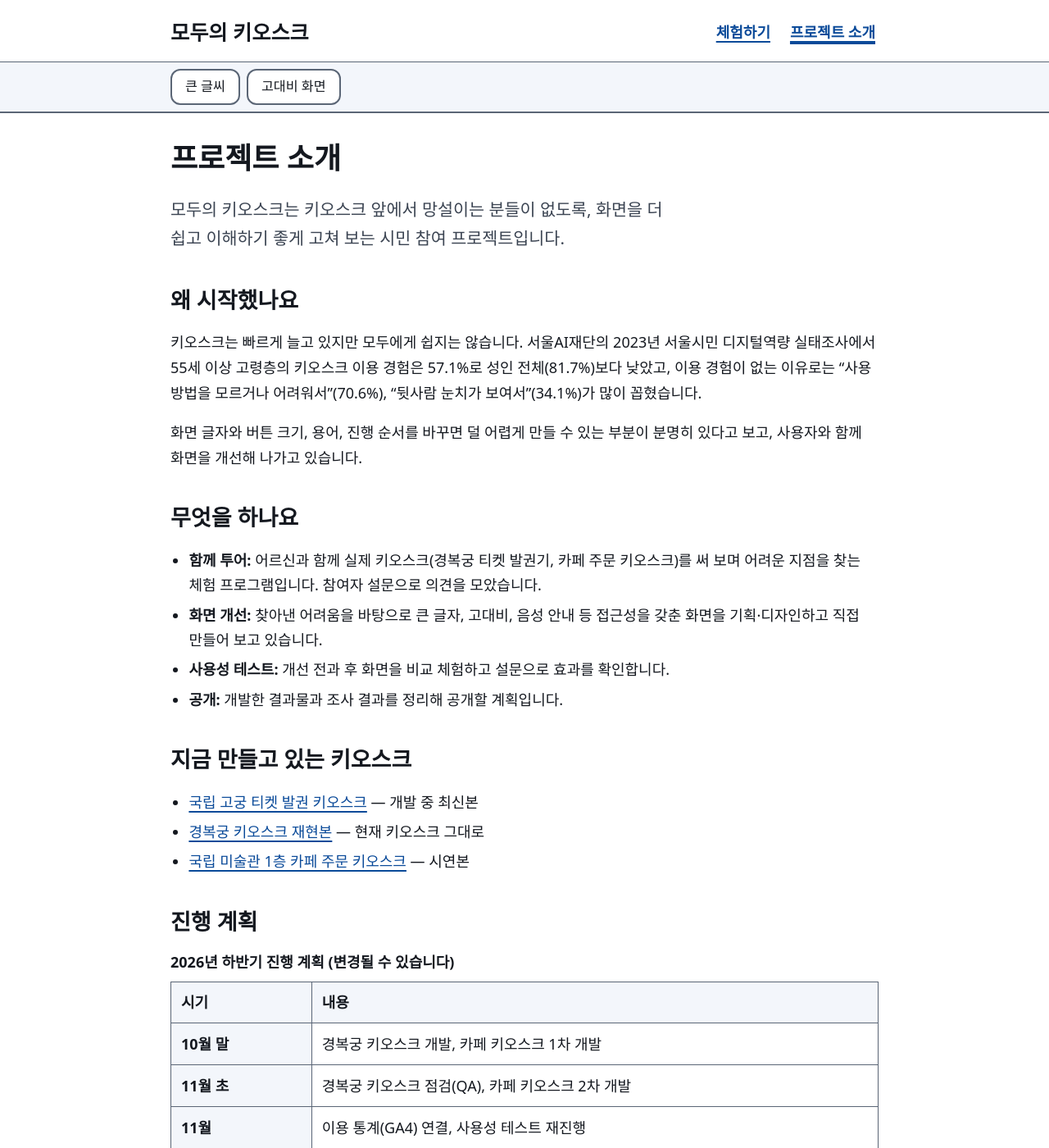
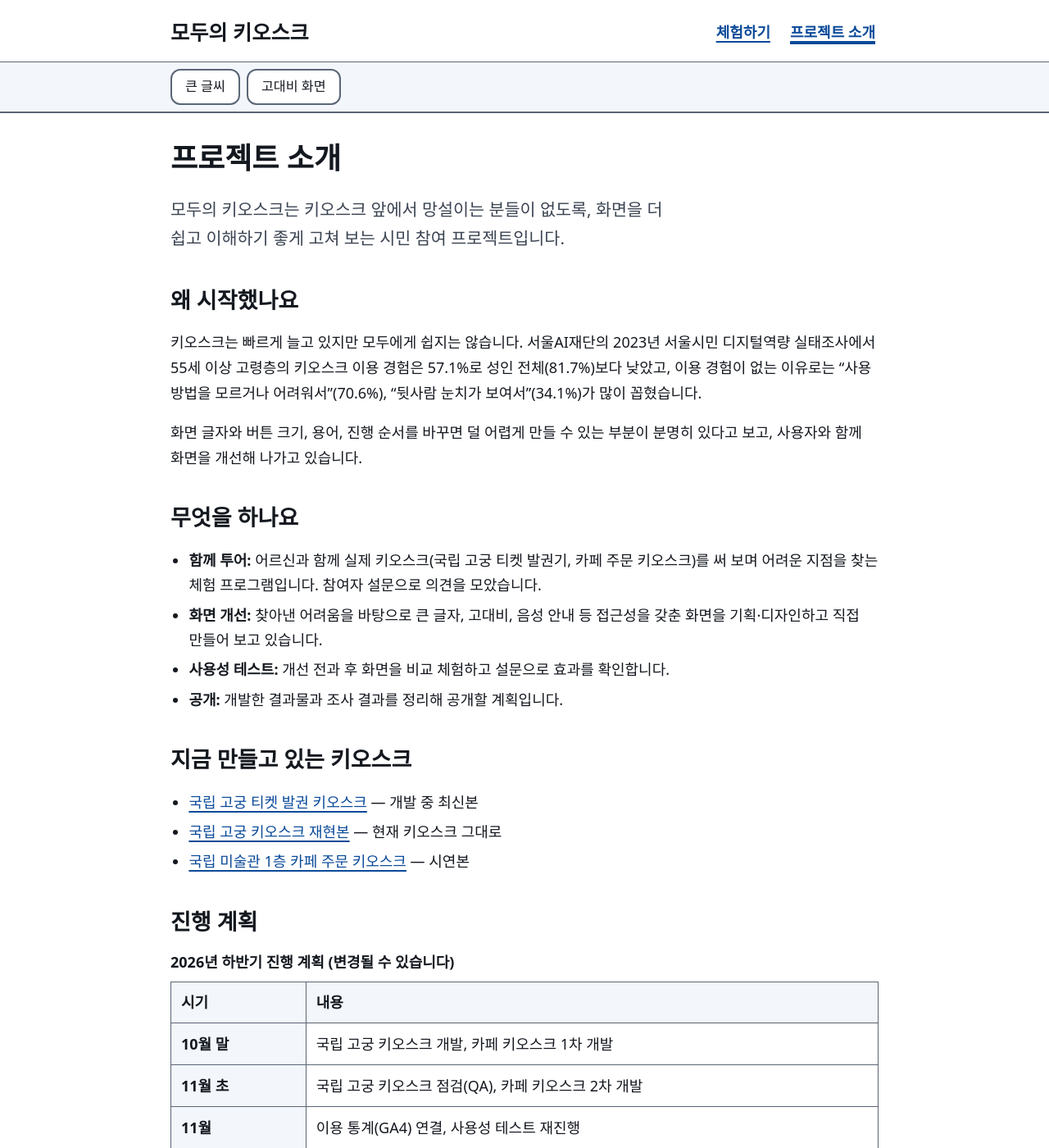
Before and after one commit to Code-for-Korea/barrier-free-kiosk, a Jekyll site: the page built from site/about.md, in a window 1280 px wide and 1400 px high. Shown: the whole window at 82% size. Built offline with Jekyll 4.4.1, drawn with Linux system fonts in a browser that asks for light colours.

```diff
--- a/site/_config.yml
+++ b/site/_config.yml
@@ -1,5 +1,5 @@
 title: 모두의 키오스크
-description: 누구나 쉽게 쓸 수 있는 키오스크를 함께 만드는 프로젝트. 경복궁 티켓 발권기와 카페 주문 키오스크를 직접 체험해 보세요.
+description: 누구나 쉽게 쓸 수 있는 키오스크를 함께 만드는 프로젝트. 국립 고궁 티켓 발권기와 카페 주문 키오스크를 직접 체험해 보세요.
 lang: ko
 # 프로젝트 페이지 배포 시 저장소 이름으로 바꾼다 (예: /barrier-free-kiosk). 도메인 확정 시 "" 로.
 baseurl: "/barrier-free-kiosk"
--- a/site/about.md
+++ b/site/about.md
@@ -18,7 +18,7 @@ permalink: /about/
 ## 무엇을 하나요
 
 <ul>
-  <li><strong>함께 투어:</strong> 어르신과 함께 실제 키오스크(경복궁 티켓 발권기, 카페 주문 키오스크)를 써 보며 어려운 지점을 찾는 체험 프로그램입니다. 참여자 설문으로 의견을 모았습니다.</li>
+  <li><strong>함께 투어:</strong> 어르신과 함께 실제 키오스크(국립 고궁 티켓 발권기, 카페 주문 키오스크)를 써 보며 어려운 지점을 찾는 체험 프로그램입니다. 참여자 설문으로 의견을 모았습니다.</li>
   <li><strong>화면 개선:</strong> 찾아낸 어려움을 바탕으로 큰 글자, 고대비, 음성 안내 등 접근성을 갖춘 화면을 기획·디자인하고 직접 만들어 보고 있습니다.</li>
   <li><strong>사용성 테스트:</strong> 개선 전과 후 화면을 비교 체험하고 설문으로 효과를 확인합니다.</li>
   <li><strong>공개:</strong> 개발한 결과물과 조사 결과를 정리해 공개할 계획입니다.</li>
@@ -38,8 +38,8 @@ permalink: /about/
   <caption>2026년 하반기 진행 계획 (변경될 수 있습니다)</caption>
   <thead><tr><th scope="col">시기</th><th scope="col">내용</th></tr></thead>
   <tbody>
-    <tr><th scope="row">10월 말</th><td>경복궁 키오스크 개발, 카페 키오스크 1차 개발</td></tr>
-    <tr><th scope="row">11월 초</th><td>경복궁 키오스크 점검(QA), 카페 키오스크 2차 개발</td></tr>
+    <tr><th scope="row">10월 말</th><td>국립 고궁 키오스크 개발, 카페 키오스크 1차 개발</td></tr>
+    <tr><th scope="row">11월 초</th><td>국립 고궁 키오스크 점검(QA), 카페 키오스크 2차 개발</td></tr>
     <tr><th scope="row">11월</th><td>이용 통계(GA4) 연결, 사용성 테스트 재진행</td></tr>
     <tr><th scope="row">12월 무렵</th><td>결과물과 조사 보고서 공개</td></tr>
   </tbody>
```
Also changed, not shown: AGENTS.md (+2 -2 lines), site/_data/demos.yml (+4 -4 lines), README.md.
